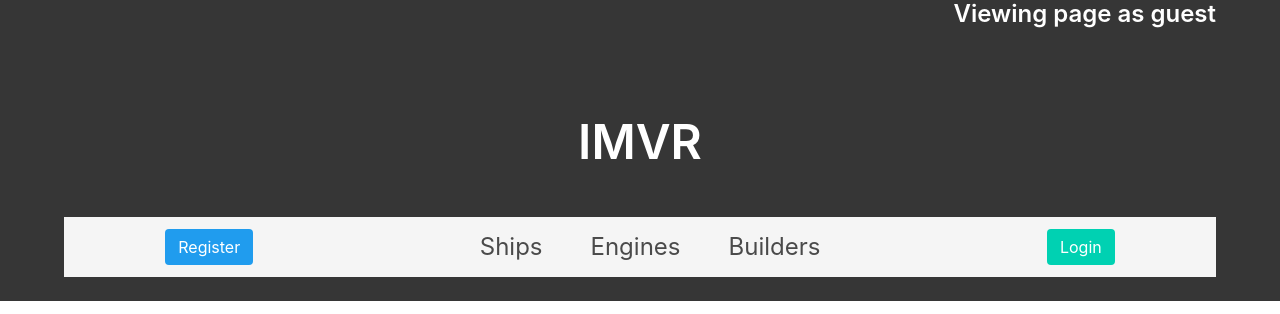
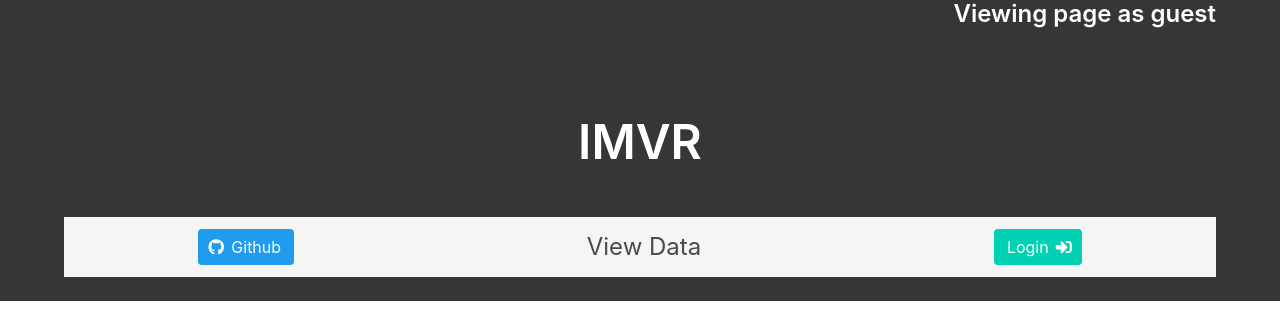
Before and after one commit to StahlFerro/Erlenmeyer, a Flask app: page / in a window 1280 px wide. Shown: the top 314 px of the page. Run offline with Flask 2, Linux system fonts and the light colour scheme; parts of the project's set-up code (start-up, migrations or seed data) failed here and were passed over; some libraries are stand-ins or nearby versions.

Commit message:
Home page redesign on buttons

```diff
--- a/server/templates/menubar.html
+++ b/server/templates/menubar.html
@@ -29,7 +29,8 @@
     <div class="hero-body">
         <div class="container has-text-centered">
             <div class="content">
-                <p><h1 class="title is-1 has-text-white">IMVR</h1></p>
+                <p>
+                <h1 class="title is-1 has-text-white">IMVR</h1></p>
             </div>
         </div>
     </div>
@@ -39,28 +40,37 @@
             <nav class="level">
 
                 <div class="level-item">
-                    {% if is_login %}
-                    <a class="button is-info" href="{{ url_for('user_profile') }}">My Profile</a>
-                    {% else %}
-                    <a class="button is-info">Register</a>
-                    {% endif %}
+                    <a class="button is-info" href="https://github.com/StahlFerro/IMVR">
+                        <span class="icon is-medium">
+                            <i class="fab fa-github"></i>
+                        </span>
+                        <span>Github</span>
+                    </a>
                 </div>
 
                 <div class="level-item">
                     <div class="tabs is-fullwidth is-large">
                         <ul>
-                            <li><a href="{{ url_for('ship_view') }}">Ships</a></li>
-                            <li><a href="{{ url_for('engine_view') }}">Engines</a></li>
-                            <li><a href="{{ url_for('builder_view') }}">Builders</a></li>
+                            <li><a href="{{ url_for('ship_view') }}">View Data</a></li>
                         </ul>
                     </div>
                 </div>
 
                 <div class="level-item">
                     {% if is_login %}
-                    <a class="button is-danger" href="{{ url_for('logout') }}">Logout</a>
+                    <a class="button is-primary" href="{{ url_for('user_profile') }}">
+                        <span>Profile</span>
+                        <span class="icon is-medium">
+                            <i class="fas fa-user-circle"></i>
+                        </span>
+                    </a>
                     {% else %}
-                    <a class="button is-primary" href="{{ url_for('login') }}">Login</a>
+                    <a class="button is-primary" href="{{ url_for('login') }}">
+                        <span>Login</span>
+                        <span class="icon is-medium">
+                            <i class="fas fa-sign-in-alt"></i>
+                        </span>
+                    </a>
                     {% endif %}
                 </div>
             </nav>
```
